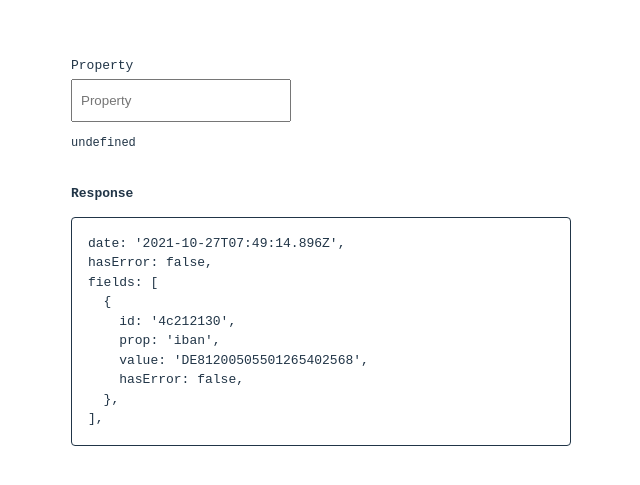
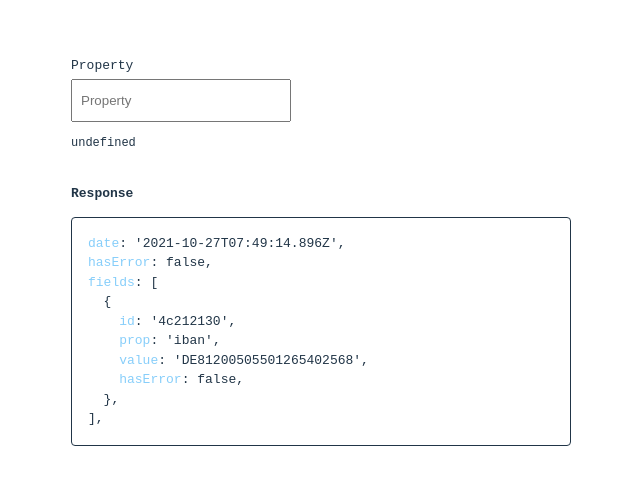
Before and after one commit to lean1190/json-explorer, a React (Vite) app: page / in a window 1280 px wide. Shown: the part 143-628 px from the top of the page, without its empty margins (319-959 px from the left). Built offline with nearby package versions, Linux system fonts and the light colour scheme.

Commit message:
Explorer: extend the components interface to accept a callback
We will use this to pass the path to the property

```diff
--- a/src/json-explorer/components/array.tsx
+++ b/src/json-explorer/components/array.tsx
@@ -1,20 +1,37 @@
+import { useCallback } from "react";
 import { getSpaceCharacters } from "../functions/print";
-import { Print, Value } from "../types";
+import { DisplayPropertyComponent, Print, Value } from "../types";
 import Property from "./property";
 
-interface Props {
+interface Props extends DisplayPropertyComponent {
   print: (Print & { value: Value[] });
 }
 
-export default function ArrayProperty({ print: { value, propertyName, spaces } }: Props) : JSX.Element {
+export default function ArrayProperty({
+  print: { value, propertyName, spaces },
+  onPropertyClicked
+}: Props) : JSX.Element {
+  const createPropertyPath = useCallback((event: React.MouseEvent<HTMLElement>) => {
+    onPropertyClicked('');
+  }, [onPropertyClicked]);
+
   return (
     <span>
+      {getSpaceCharacters(spaces)}
       {
-        `${getSpaceCharacters(spaces)}${propertyName}: [\n`
+        <>
+          <span
+            className="property"
+            onClick={createPropertyPath}
+          >
+            {propertyName}
+          </span>
+          {': [\n'}
+        </>
       }
       {
         value.map((current, index) => (
-          <Property key={index} print={{ value: current, spaces: spaces + 2 }} />
+          <Property onPropertyClicked={onPropertyClicked} key={index} print={{ value: current, spaces: spaces + 2 }} />
         ))
       }
       {'\n],\n'}
--- a/src/json-explorer/components/object.tsx
+++ b/src/json-explorer/components/object.tsx
@@ -1,14 +1,17 @@
 import { getSpaceCharacters } from "../functions/print";
-import { Print } from "../types";
+import { DisplayPropertyComponent, Print } from "../types";
 import { JsonObject } from "../types";
 import { useMemo } from "react";
 import Property from "./property";
 
-interface Props {
+interface Props extends DisplayPropertyComponent {
   print: (Print & { value: JsonObject });
 }
 
-export default function ObjectProperty({ print: { value, propertyName, spaces } }: Props): JSX.Element {
+export default function ObjectProperty({
+  print: { value, propertyName, spaces },
+  onPropertyClicked
+}: Props): JSX.Element {
   const spaceCharacters = useMemo(() => getSpaceCharacters(spaces), [spaces]);
 
   return (
@@ -22,11 +25,15 @@ export default function ObjectProperty({ print: { value, propertyName, spaces }
         Object
           .getOwnPropertyNames((value))
           .map((property) => (
-            <Property key={property} print={{
-              value: (value as JsonObject)[property],
-              propertyName: property,
-              spaces: spaces + 2
-            }} />
+            <Property
+              key={property}
+              print={{
+                value: (value as JsonObject)[property],
+                propertyName: property,
+                spaces: spaces + 2
+              }}
+              onPropertyClicked={onPropertyClicked}
+            />
           ))
       }
       {`${spaceCharacters}},`}
--- a/src/json-explorer/components/primitive.tsx
+++ b/src/json-explorer/components/primitive.tsx
@@ -1,22 +1,36 @@
-import { useMemo } from "react";
+import { useCallback, useMemo } from "react";
 import { getSpaceCharacters } from "../functions/print";
-import { Print } from "../types";
+import { DisplayPropertyComponent, Print } from "../types";
 
-interface Props {
+interface Props extends DisplayPropertyComponent {
   print: Print;
 }
 
-export default function PrimitiveProperty({ print: { value, propertyName, spaces } }: Props): JSX.Element {
+export default function PrimitiveProperty({
+  print: { value, propertyName, spaces },
+  onPropertyClicked
+}: Props): JSX.Element {
   const isString = useMemo(() => typeof value === 'string', [value]);
+  const createPropertyPath = useCallback((event: React.MouseEvent<HTMLElement>) => {
+    onPropertyClicked('');
+  }, [onPropertyClicked]);
 
   return (
     <span>
-      {
-        getSpaceCharacters(spaces) +
-        (propertyName ? `${propertyName}: ` : '') +
-        (isString ? `'${value.toString()}'` : value.toString()) +
-        ',\n'
-      }
+      {getSpaceCharacters(spaces)}
+      {(propertyName ? (
+        <>
+          <span
+            className="property"
+            onClick={createPropertyPath}
+          >
+            {propertyName}
+          </span>
+          :{' '}
+        </>
+      ) : '')}
+      {(isString ? `'${value.toString()}'` : value.toString())}
+      {',\n'}
     </span>
   );
 }
--- a/src/json-explorer/components/property.tsx
+++ b/src/json-explorer/components/property.tsx
@@ -1,9 +1,9 @@
-import { JsonObject, Print } from "../types";
+import { DisplayPropertyComponent, JsonObject, Print } from "../types";
 import ArrayProperty from "./array";
 import ObjectProperty from "./object";
 import PrimitiveProperty from "./primitive";
 
-interface Props {
+interface Props extends DisplayPropertyComponent {
   print: (Partial<Print> & Pick<Print, 'value'>);
 }
 
@@ -12,17 +12,19 @@ export default function Property({
     value,
     propertyName = '',
     spaces = 0
-  } }: Props): JSX.Element {
+  },
+  onPropertyClicked
+}: Props): JSX.Element {
   if (typeof value === 'boolean' || typeof value === 'number' || typeof value === 'string') {
-    return <PrimitiveProperty print={{ value, propertyName, spaces }} />;
+    return <PrimitiveProperty onPropertyClicked={onPropertyClicked} print={{ value, propertyName, spaces }} />;
   }
 
   if (Array.isArray(value)) {
-    return <ArrayProperty print={{ value, propertyName, spaces }} />;
+    return <ArrayProperty onPropertyClicked={onPropertyClicked} print={{ value, propertyName, spaces }} />;
   }
 
   if (typeof value === 'object') {
-    return <ObjectProperty print={{
+    return <ObjectProperty onPropertyClicked={onPropertyClicked} print={{
       value: value as JsonObject,
       propertyName,
       spaces
--- a/src/json-explorer/json-explorer.css
+++ b/src/json-explorer/json-explorer.css
@@ -26,3 +26,12 @@
     padding: 16px;
     border: 1px solid;
 }
+
+.property {
+  color: lightskyblue;
+  cursor: pointer;
+}
+
+.property:hover {
+  text-decoration: underline;
+}
--- a/src/json-explorer/json-explorer.tsx
+++ b/src/json-explorer/json-explorer.tsx
@@ -15,7 +15,7 @@ export default function JsonExplorer<T extends JsonObject>({ jsonObject }: Props
     return extractNestedValue(jsonObject, typedPropertyAccessor)?.toString() ?? 'undefined';
   }, [jsonObject, typedPropertyAccessor]);
 
-  const onPropertyValueClicked = useCallback((propertyPath: string) => {
+  const onPropertyClicked = useCallback((propertyPath: string) => {
     setTypedPropertyAccessor(() => propertyPath);
   }, []);
 
@@ -26,7 +26,7 @@ export default function JsonExplorer<T extends JsonObject>({ jsonObject }: Props
           <label htmlFor="property">Property</label>
           <input
             type="text"
-            name="property"
+            id="property"
             placeholder="Property"
             value={typedPropertyAccessor}
             onChange={(event) => setTypedPropertyAccessor(event.target.value)}
@@ -43,10 +43,14 @@ export default function JsonExplorer<T extends JsonObject>({ jsonObject }: Props
           {Object
             .getOwnPropertyNames(jsonObject)
             .map((propertyName) => (
-              <Property key={propertyName} print={{
-                value: jsonObject[propertyName],
-                propertyName
-              }} />))
+              <Property
+                key={propertyName}
+                print={{
+                  value: jsonObject[propertyName],
+                  propertyName
+                }}
+                onPropertyClicked={onPropertyClicked}
+              />))
           }
         </pre>
       </section>
--- a/src/json-explorer/types.ts
+++ b/src/json-explorer/types.ts
@@ -1,5 +1,10 @@
 export type Value = boolean | number | string | object | [];
 export type JsonObject = Record<string, Value>;
+
+export interface DisplayPropertyComponent {
+  print: Partial<Print>;
+  onPropertyClicked: (path: string) => void;
+}
 
 export interface Print {
   value: Value,
```
